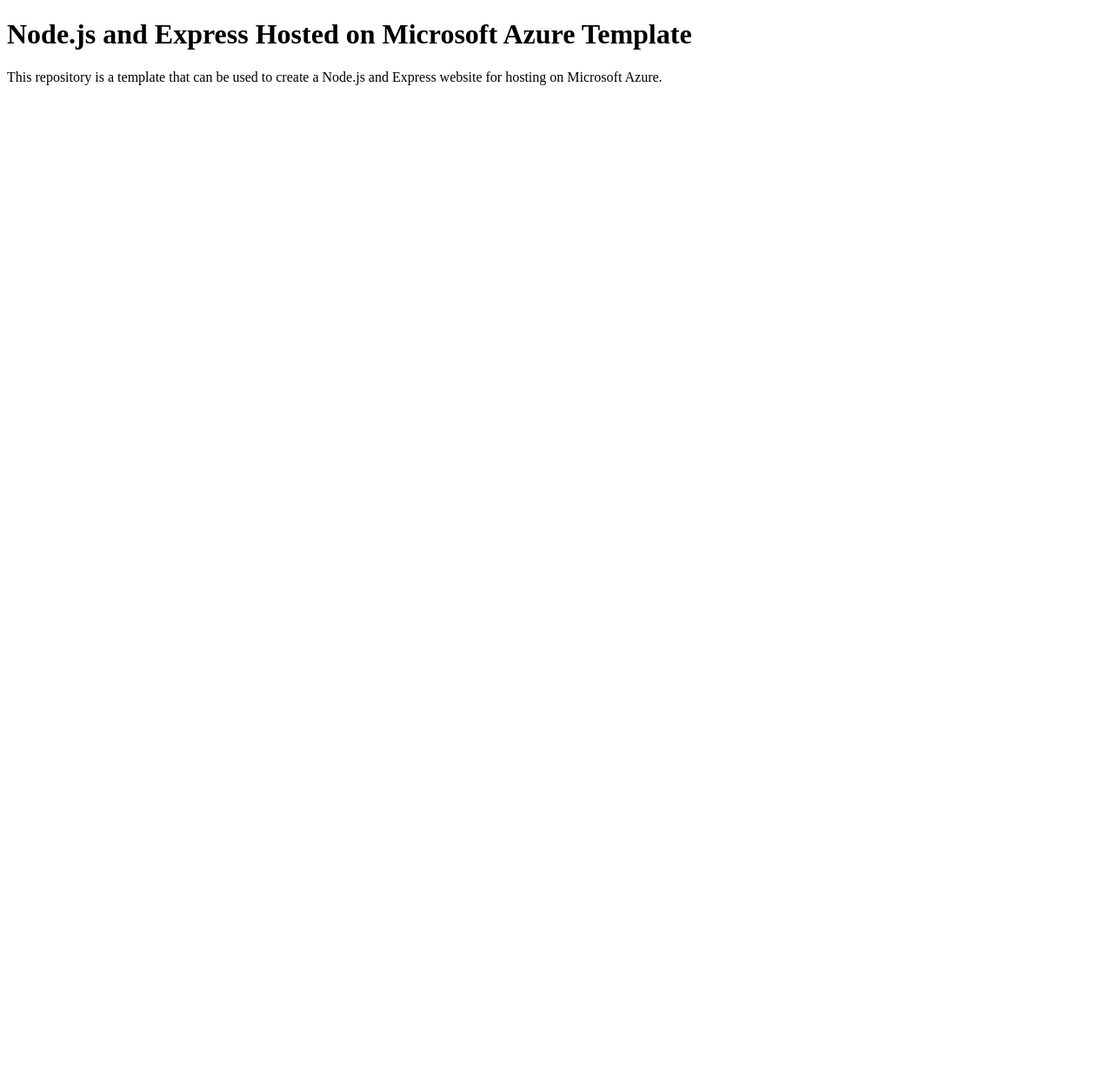
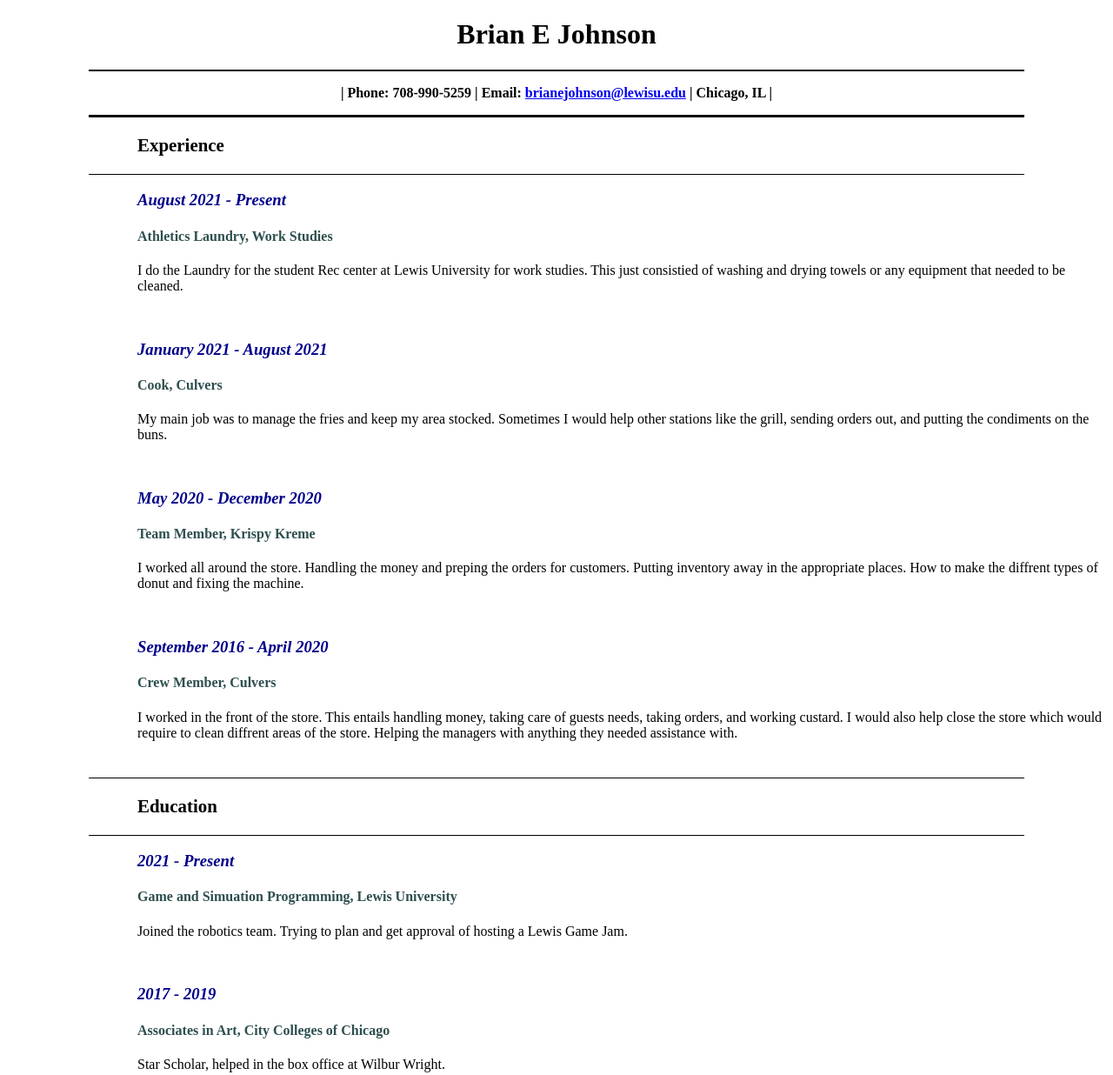
Before and after one commit to BriToons/Resume-rp, a website: page client/index.html in a window 1280 px wide. Shown: the top 1236 px of the page at 87% size. Before the commit the page ends 800 px from the top, so only its background shows below. Drawn offline with Linux system fonts and the light colour scheme.

Commit message:
version 1

```diff
--- /dev/null
+++ b/client/index.css
@@ -0,0 +1,36 @@
+.Namespace{
+    text-align: center;
+    font-weight: bold;
+    text-size-adjust: inherit;
+    text-size-adjust: initial;
+    text-size-adjust: revert;
+    text-size-adjust: revert-layer;
+    text-size-adjust: unset;
+}
+.Heading{
+    text-align: left;
+    padding-left: 150px;
+    font-size-adjust: .40   ;
+}
+div{
+    width: 50%;
+    border: 1px solid black;
+    margin: 20px;
+    font-size: 16px;
+    font-size: 2.5vw;
+}
+.Years{
+    text-align: left;
+    padding-left: 150px;
+    font-style: italic;
+    color: darkblue;
+}
+.SmallHeader{
+    text-align: left;
+    padding-left: 150px;
+    color:darkslategrey;
+}
+.Text{
+    text-align: left;
+    padding-left: 150px;
+}
--- a/client/index.html
+++ b/client/index.html
@@ -1,11 +1,75 @@
 <!DOCTYPE html>
-<html>
-<head>
-	<title>Node.js on Azure Template</title>
-</head>
-<body>
-	<h1>Node.js and Express Hosted on Microsoft Azure Template</h1>
-	<p>This repository is a template that can be used to create a Node.js and Express website for hosting on Microsoft
-	Azure.</p>
-</body>
+    <head>
+        <title>Resume</title>
+        <link rel="stylesheet" href="index.css">
+    </head>
+    <body>
+        <h1 class="Namespace">Brian E Johnson</h1>
+        <hr size="2" width="85%" color="black">
+        <p class="Namespace" div>| Phone: 708-990-5259 |
+            Email: <a href="mailto: brianejohnson@lewisu.edu">brianejohnson@lewisu.edu</a> | Chicago, IL |</p>
+        <hr size="3" width="85%" color="black">
+
+        <h2 class="Heading">Experience</h2>
+        <hr size="1" width="85%" color="black">
+        <h3 class="Years">August 2021 - Present</h3>
+        <h4 class="SmallHeader">Athletics Laundry, Work Studies</h4>
+        <p class="Text">I do the Laundry for the student Rec center at Lewis University for work studies.
+            This just consistied of washing and drying towels or any equipment that needed to be cleaned.</p>
+        <br>
+        <h3 class="Years">January 2021 - August 2021</h3>
+        <h4 class="SmallHeader">Cook, Culvers</h4>
+        <p class="Text">My main job was to manage the fries and keep my area stocked. Sometimes I would help other stations like the grill,
+            sending orders out, and putting the condiments on the buns.</p>
+        <br>
+        <h3 class="Years">May 2020 - December 2020</h3>
+        <h4 class="SmallHeader">Team Member, Krispy Kreme</h4>
+        <p class="Text">I worked all around the store. Handling the money and preping the orders for customers. Putting inventory away in the appropriate places.
+            How to make the diffrent types of donut and fixing the machine.</p>
+        <br>
+        <h3 class="Years">September 2016 - April 2020</h3>
+        <h4 class="SmallHeader">Crew Member, Culvers</h4>
+        <p class="Text">I worked in the front of the store. This entails handling money, taking care of guests needs, taking orders, and working custard.
+            I would also help close the store which would require to clean diffrent areas of the store. Helping the managers with anything they needed assistance with.</p>
+        <br>
+        <hr size="1" width="85%" color="black">
+        <h2 class="Heading">Education</h2>
+        <hr size="1" width="85%" color="black">
+        <h3 class="Years">2021 - Present</h3>
+        <h4 class="SmallHeader">Game and Simuation Programming, Lewis University</h4>
+        <p class="Text">Joined the robotics team. Trying to plan and get approval of hosting a Lewis Game Jam.</p>
+        <br>
+        <h3 class="Years">2017 - 2019</h3>
+        <h4 class="SmallHeader">Associates in Art, City Colleges of Chicago</h4>
+        <p class="Text">Star Scholar, helped in the box office at Wilbur Wright.</p>
+        <br>
+        <h3 class="Years">2015 - 2017</h3>
+        <h4 class="SmallHeader">Highschool Degree, Chicago High School for Agricultural Science</h4>
+        <p class="Text">Competted in academic decathlon where we made it to the state level. Various achivements in FFA like the Greenhand degree. Helped work around the farm and greenhouse.</p>
+        <br>
+
+        <hr size="1" width="85%" color="black">
+        <h2 class="Heading">Computer Language Experience</h2>
+        <hr size="1" width="85%" color="black">
+        <h4 class="SmallHeader">Python</h4>
+        <p class="Text">Took a class on it in City College of Chicago. Practiced it alittle in my free time, Mildly proficient</p>
+        <br>
+        <h4 class="SmallHeader">Java</h4>
+        <p class="Text">Very little experience, only used it for Object Oriented Programming</p>
+        <br>
+        <h4 class="SmallHeader">C++</h4>
+        <p class="Text">Very little experience, using it to learn Video Game Programming, and Computer Graphics Programming</p>
+        <br>
+
+        <hr size="1" width="85%" color="black">
+        <h2 class="Heading">Skills</h2>
+        <hr size="1" width="85%" color="black">
+        <ul class="Text">
+            <li>Good Communicator</li>
+            <li>Leadership</li>
+            <li>Note Taking</li>
+            <li>Good at following directions</li>
+        </ul>
+    </body>
+
 </html>
```
